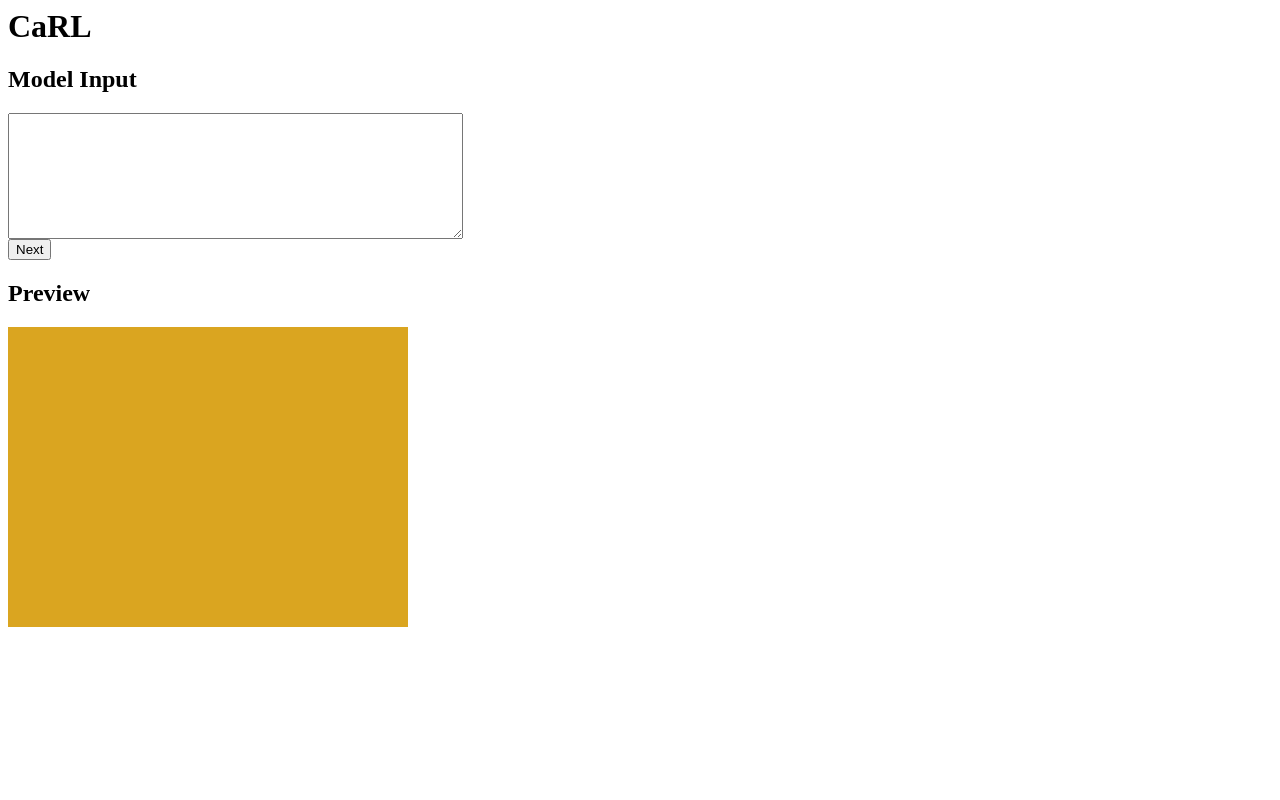
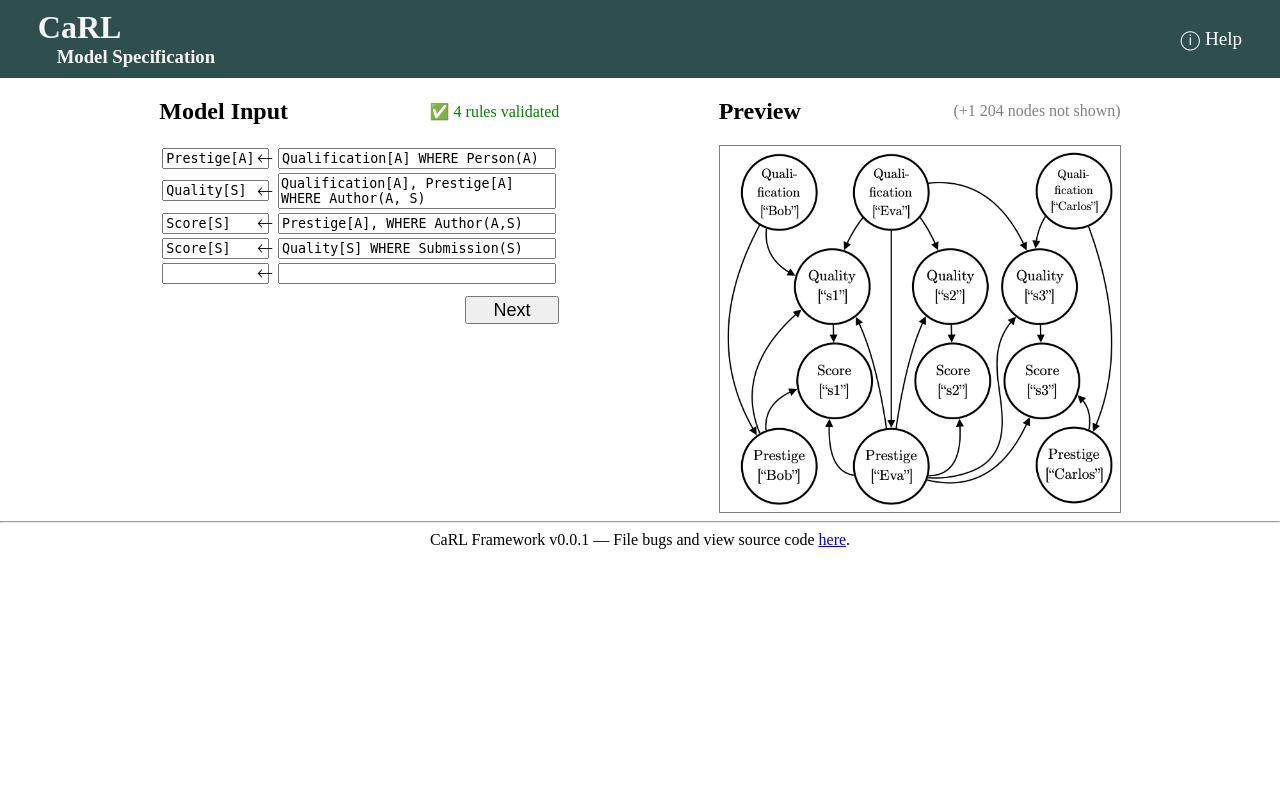
Before and after one commit to mkyl/CaRL-framework, a Django app: page /modeller/ in a window 1280 px wide. Run offline with Django 3.2, Linux system fonts and the light colour scheme.

Commit message:
Model specification mockup done

```diff
--- a/carl_framework/settings.py
+++ b/carl_framework/settings.py
@@ -119,3 +119,7 @@ USE_TZ = True
 # https://docs.djangoproject.com/en/3.0/howto/static-files/
 
 STATIC_URL = '/static/'
+
+STATICFILES_DIRS = [
+    os.path.join(BASE_DIR, "static"),
+]
--- /dev/null
+++ b/static/universal.css
@@ -0,0 +1,89 @@
+body {
+    padding: 0;
+    margin: 0;
+}
+
+header {
+    background-color: darkslategray;
+    color: whitesmoke;
+
+    display: flex;
+    flex-direction: row;
+    justify-content: space-between;
+    align-items: center;
+    padding-left: 1cm;
+    padding-right: 1cm;
+}
+
+header a {
+    color: white;
+    font-size: larger;
+    text-decoration: none;
+}
+
+header h1 {
+    margin-bottom: 0cm;
+    margin-top: 0.25cm;
+}
+
+header h3 {
+    margin-top: 0cm;
+    margin-bottom: 0.25cm;
+    margin-left: 0.5cm
+}
+
+main {
+    display: flex;
+    flex-direction: row;
+    justify-content: space-evenly;
+}
+
+footer {
+    width: 100%;
+    display: flex;
+    flex-direction: row;
+    justify-content: center;
+}
+
+footer p {
+    margin: 0cm;
+}
+
+textarea {
+    font-family: monospace;
+}
+
+button {
+    height: 0.75cm;
+    width: 2.5cm;
+    font-size: large;
+}
+
+.rule-head {
+    width: 5em;
+}
+
+.rule-head input {
+    font-family: monospace;
+    width: 8em;
+}
+
+.rule-head textarea {
+    resize: none
+}
+
+.rule-body {
+    width: 100%;
+    font-family: monospace;
+}
+
+#rule-container {
+    width: 25em;
+}
+
+.subheading {
+    display: flex;
+    flex-direction: row;
+    justify-content: space-between;
+    align-items: center;
+}
--- a/templates/modeller/index.html
+++ b/templates/modeller/index.html
@@ -1,12 +1,97 @@
+{% load static %}
+
+<html lang="en">
+<head>
+    <meta charset="utf-8">
+    <link rel="stylesheet" href="{% static "universal.css" %}">
+    <title>Modeller, CaRL</title>
+</head>
+
 <header>
+    <div>
     <h1> CaRL </h1>
+    <h3> Model Specification </h3>
+    </div>
+    <a href="https://github.com/mkyl/CaRL-framework">ⓘ Help</a>
 </header>
 <main>
+    <div>
+<div class='subheading'>
 <h2> Model Input </h2>
-<textarea cols="54" rows="8"></textarea>
+<p style="color: green;"> ✅ 4 rules validated </p>
+</div>
+<table id="rule-container">
+    <tr>
+        <td class="rule-head">
+            <input type="text" value="Prestige[A]"/>
+        </td>
+        <td>
+            ⃪
+        </td>
+        <td>
+            <input class="rule-body" type="text" value="Qualification[A] WHERE Person(A)"/>
+        </td>
+    </tr>
+    <tr>
+        <td class="rule-head">
+            <input type="text" value="Quality[S]"/>
+        </td>
+        <td>
+            ⃪
+        </td>
+        <td>
+            <textarea style="resize: none;" class="rule-body" type="text">Qualification[A], Prestige[A] WHERE Author(A, S)</textarea>
+        </td>
+    </tr>
+    <tr>
+        <td class="rule-head">
+            <input type="text" value="Score[S]"/>
+        </td>
+        <td>
+            ⃪
+        </td>
+        <td>
+            <input class="rule-body" type="text" value="Prestige[A], WHERE Author(A,S)"/>
+        </td>
+    </tr>
+    <tr>
+        <td class="rule-head">
+            <input type="text" value="Score[S]"/>
+        </td>
+        <td>
+            ⃪
+        </td>
+        <td>
+            <input class="rule-body" type="text" value="Quality[S] WHERE Submission(S)"/>
+        </td>
+    </tr>
+    <tr>
+        <td class="rule-head">
+            <input type="text" value=""/>
+        </td>
+        <td>
+            ⃪
+        </td>
+        <td>
+            <input class="rule-body" type="text" value=""/>
+        </td>
+    </tr>
+</table>
 <form>
-<button> Next </button>
+<button style="float: right; margin-top: 0.25cm;"> Next </button>
 </form>
+</div></div>
+<div>
+    <div class="subheading">
 <h2> Preview </h2>
-<div style="height: 300px; width: 400px; background-color: goldenrod;"></div>
+<p style="color: grey;"> (+1 204 nodes not shown) </p>
+</div>
+<img style="width: 400px; border: grey 1px solid;" src="{% static "grounding.png" %}"/>
+</div>
 </main>
+<hr/>
+
+<footer>
+    <p> CaRL Framework v0.0.1 — File bugs and view source code <a href="https://github.com/mkyl/CaRL-framework">here</a>.</p>
+</footer>
+</html>
```
Also changed, not shown: static/grounding.png (added).
